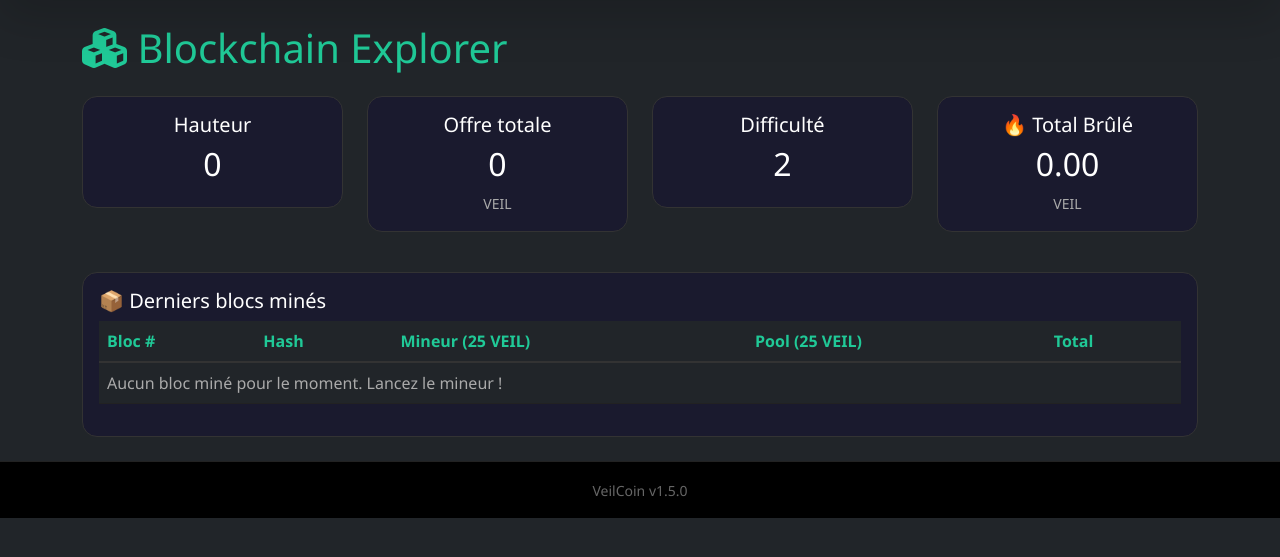
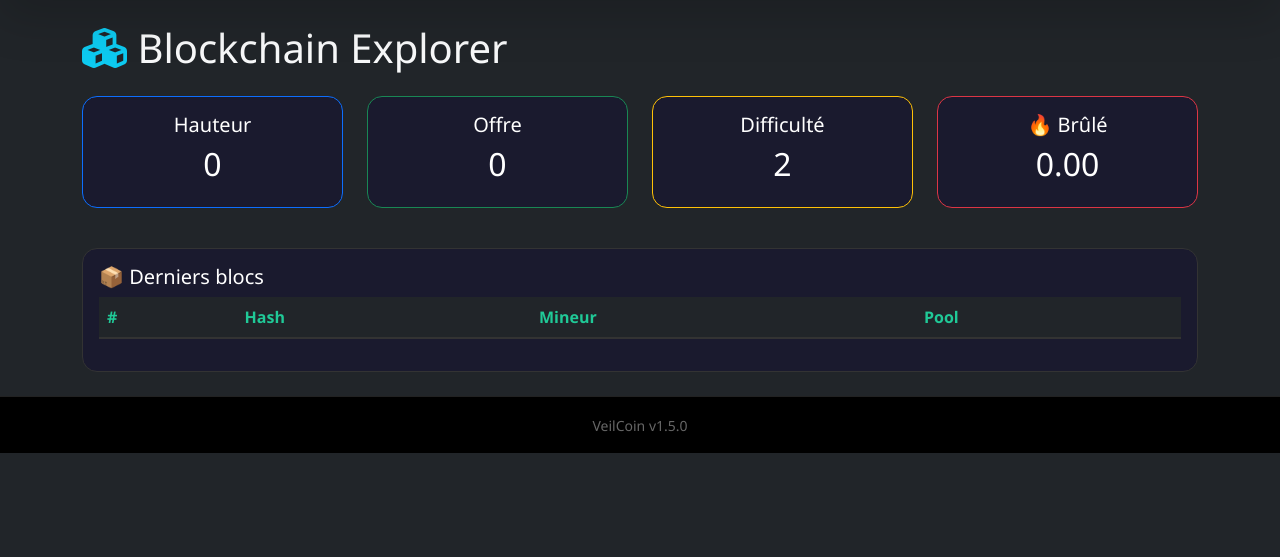
Before and after one commit to mat-prog310/veilcoin, a Flask app: page /blockchain in a window 1280 px wide. Shown: the part 58-615 px from the top of the page. Run offline with Flask 3, Linux system fonts and the light colour scheme; lists and menus that the app fills with data are empty; some libraries are stand-ins or nearby versions.

Commit message:
Update blockchain.html

```diff
--- a/templates/blockchain.html
+++ b/templates/blockchain.html
@@ -1,83 +1,29 @@
 {% extends "base.html" %}
-{% block title %}VeilCoin - Blockchain Explorer{% endblock %}
+{% block title %}VeilCoin - Blockchain{% endblock %}
+{% block extra_head %}
+<script src="https://cdn.socket.io/4.7.2/socket.io.min.js" defer></script>
+{% endblock %}
 {% block content %}
 <div class="container">
-    <h1 class="mb-4" style="color: #20c997;"><i class="fas fa-cubes"></i> Blockchain Explorer</h1>
+    <h1 class="mb-4"><i class="fas fa-cubes text-info"></i> Blockchain Explorer</h1>
 
     <div class="row mb-4">
-        <div class="col-md-3 mb-3">
-            <div class="card" style="background: #1a1a2e; border: 1px solid #333; border-radius: 15px;">
-                <div class="card-body text-center">
-                    <h5 style="color: #fff;">Hauteur</h5>
-                    <h2 style="color: #6f42c1;" id="explorer-height">{{ stats.height }}</h2>
-                </div>
-            </div>
-        </div>
-        <div class="col-md-3 mb-3">
-            <div class="card" style="background: #1a1a2e; border: 1px solid #333; border-radius: 15px;">
-                <div class="card-body text-center">
-                    <h5 style="color: #fff;">Offre totale</h5>
-                    <h2 style="color: #20c997;" id="explorer-supply">{{ "%.0f"|format(stats.total_supply) }}</h2>
-                    <small style="color: #aaa;">VEIL</small>
-                </div>
-            </div>
-        </div>
-        <div class="col-md-3 mb-3">
-            <div class="card" style="background: #1a1a2e; border: 1px solid #333; border-radius: 15px;">
-                <div class="card-body text-center">
-                    <h5 style="color: #fff;">Difficulté</h5>
-                    <h2 style="color: #ffc107;" id="explorer-diff">{{ stats.difficulty }}</h2>
-                </div>
-            </div>
-        </div>
-        <div class="col-md-3 mb-3">
-            <div class="card" style="background: #1a1a2e; border: 1px solid #333; border-radius: 15px;">
-                <div class="card-body text-center">
-                    <h5 style="color: #fff;">🔥 Total Brûlé</h5>
-                    <h2 style="color: #e94560;" id="explorer-burned">{{ "%.2f"|format(stats.total_burned) }}</h2>
-                    <small style="color: #aaa;">VEIL</small>
-                </div>
-            </div>
-        </div>
+        <div class="col-md-3 mb-3"><div class="card bg-dark border-primary"><div class="card-body text-center"><h5>Hauteur</h5><h2 id="explorer-height">{{ stats.height }}</h2></div></div></div>
+        <div class="col-md-3 mb-3"><div class="card bg-dark border-success"><div class="card-body text-center"><h5>Offre</h5><h2 id="explorer-supply">{{ "%.0f"|format(stats.total_supply) }}</h2></div></div></div>
+        <div class="col-md-3 mb-3"><div class="card bg-dark border-warning"><div class="card-body text-center"><h5>Difficulté</h5><h2 id="explorer-diff">{{ stats.difficulty }}</h2></div></div></div>
+        <div class="col-md-3 mb-3"><div class="card bg-dark border-danger"><div class="card-body text-center"><h5>🔥 Brûlé</h5><h2 id="explorer-burned">{{ "%.2f"|format(stats.total_burned) }}</h2></div></div></div>
     </div>
 
-    <div class="card" style="background: #1a1a2e; border: 1px solid #333; border-radius: 15px;">
-        <div class="card-body">
-            <h5 style="color: #20c997;">📦 Derniers blocs minés</h5>
-            <div class="table-responsive">
-                <table class="table table-dark table-hover">
-                    <thead>
-                        <tr>
-                            <th>Bloc #</th>
-                            <th>Hash</th>
-                            <th>Mineur (25 VEIL)</th>
-                            <th>Pool (25 VEIL)</th>
-                            <th>Total</th>
-                        </tr>
-                    </thead>
-                    <tbody id="blocks-table">
-                        {% for b in blocks %}
-                        <tr>
-                            <td>#{{ loop.index }}</td>
-                            <td><code>{{ b.block_hash[:20] if b.block_hash else 'N/A' }}...</code></td>
-                            <td style="color: #20c997;">+25 VEIL</td>
-                            <td style="color: #6f42c1;">+25 VEIL</td>
-                            <td style="color: #ffc107;">50 VEIL</td>
-                        </tr>
-                        {% endfor %}
-                        {% if not blocks %}
-                        <tr><td colspan="5" style="color: #aaa;">Aucun bloc miné pour le moment. Lancez le mineur !</td></tr>
-                        {% endif %}
-                    </tbody>
-                </table>
-            </div>
-        </div>
-    </div>
+    <div class="card bg-dark"><div class="card-body">
+        <h5>📦 Derniers blocs</h5>
+        <table class="table table-dark"><thead><tr><th>#</th><th>Hash</th><th>Mineur</th><th>Pool</th></tr></thead>
+        <tbody id="blocks-table">{% for b in blocks %}<tr><td>#{{ loop.index }}</td><td><code>{{ b.block_hash[:20] if b.block_hash else 'N/A' }}...</code></td><td class="text-success">+25</td><td class="text-primary">+25</td></tr>{% endfor %}</tbody></table>
+    </div></div>
 </div>
 {% endblock %}
-
 {% block extra_scripts %}
 <script>
+document.addEventListener('DOMContentLoaded', function() {
     const socket = io();
 
     socket.on('blockchain_stats', function(s) {
@@ -90,19 +36,9 @@ socket.on('blockchain_stats', function(s) {
     socket.on('recent_blocks', function(blocks) {
         const t = document.getElementById('blocks-table');
         t.innerHTML = '';
-    if (!blocks || !blocks.length) {
-        t.innerHTML = '<tr><td colspan="5" style="color: #aaa;">En attente de blocs...</td></tr>';
-        return;
-    }
         blocks.reverse().forEach(function(b, i) {
-        const r = t.insertRow();
-        r.innerHTML = `
-            <td>#${i + 1}</td>
-            <td><code>${(b.block_hash || '').substring(0, 20)}...</code></td>
-            <td style="color: #20c997;">+25 VEIL</td>
-            <td style="color: #6f42c1;">+25 VEIL</td>
-            <td style="color: #ffc107;">50 VEIL</td>
-        `;
+            t.insertRow().innerHTML = `<td>#${i+1}</td><td><code>${(b.block_hash||'').substring(0,20)}...</code></td><td class="text-success">+25</td><td class="text-primary">+25</td>`;
+        });
     });
 });
 </script>
```
Lines whose indentation alone changed are shown as unchanged.
